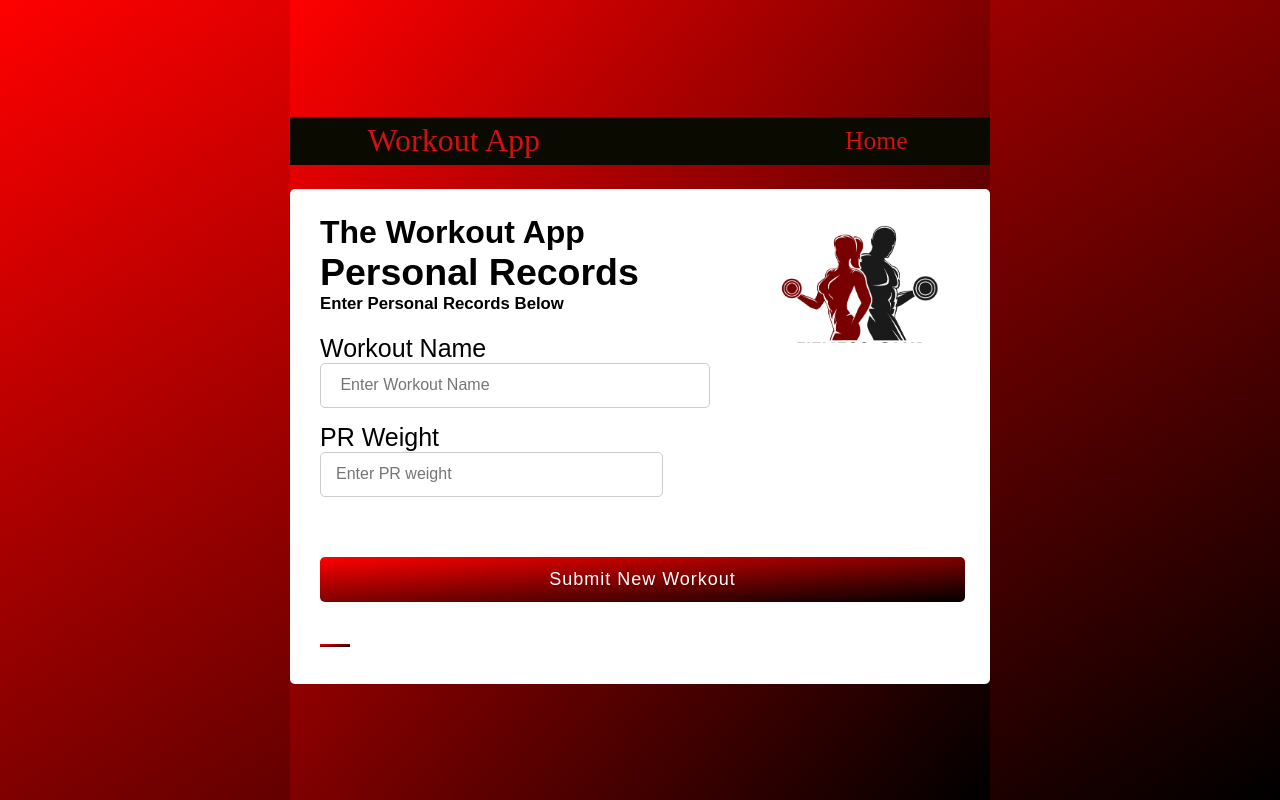
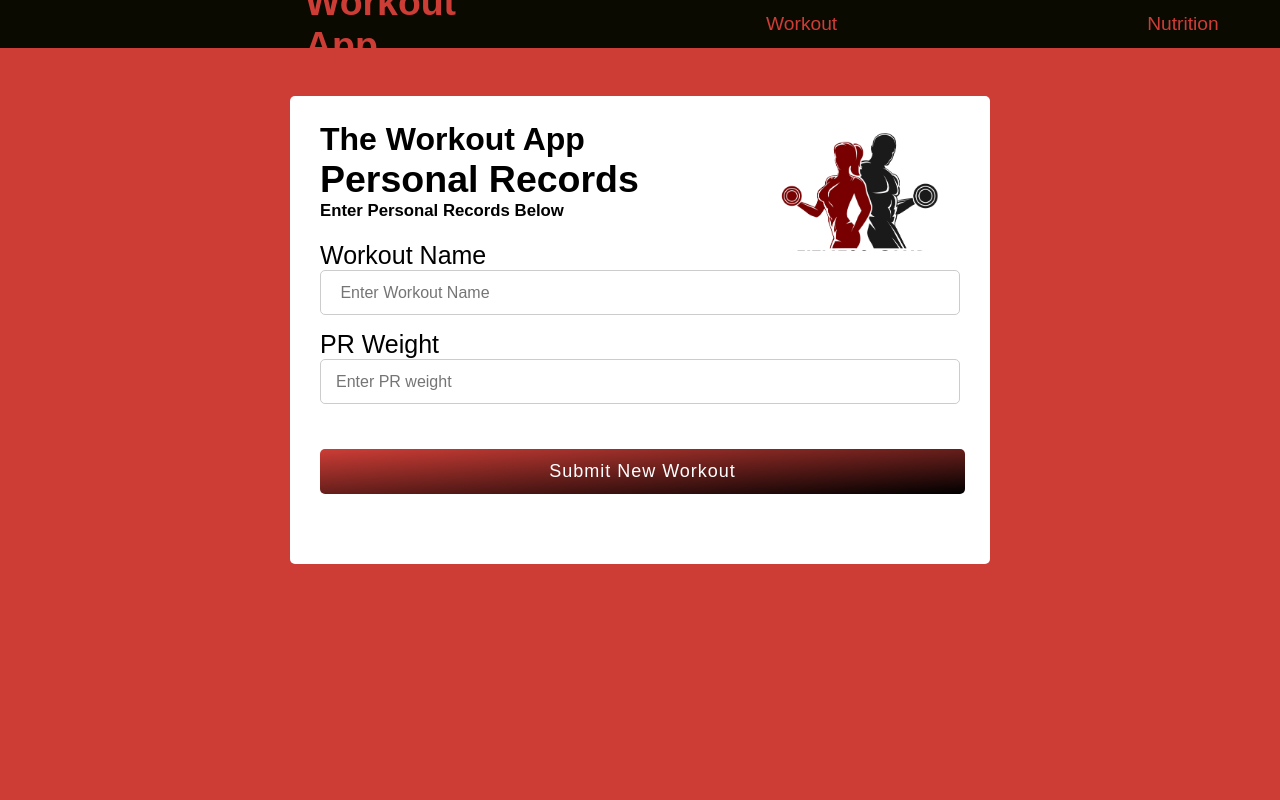
Before and after one commit to CameronJWalker/MyFitnessVault, a Next.js app: page /prlog in a window 1280 px wide. Built offline with nearby package versions, Linux system fonts and the light colour scheme.

Commit message:
minor changes

```diff
--- a/components/navbar.js
+++ b/components/navbar.js
@@ -4,8 +4,11 @@ import Nav from '../styles/Nav.module.css'
 export default function Navbar() {
     return (
         <div className={Nav.bar}>
-            <p>Workout App</p>
-            <Link href="/" className={Nav.homebutton}><p>Home</p></Link>
+            <Link href="/" className={Nav.homebutton}><h3>Workout App</h3></Link>
+            <Link href="/newworkout" className={Nav.homebutton}><p>Workout</p></Link>
+            <Link href="/nutrition" className={Nav.homebutton}><p>Nutrition</p></Link>
+            <Link href="/prlog" className={Nav.homebutton}><p>PR</p></Link>
+
         </div>
     )
 }
--- a/pages/newworkout.jsx
+++ b/pages/newworkout.jsx
@@ -2,7 +2,7 @@ import React, { useState } from 'react';
 
 export default function NewWorkout() {
     const initInputs = {
-        workoutname: "",
+        workoutName: "",
         cOs: "",
         sets: "",
         reps: "",
--- a/pages/nutrition.jsx
+++ b/pages/nutrition.jsx
@@ -3,8 +3,8 @@ import React, { useState } from 'react';
 
 export default function Nutrition() {
     const initInputs = {
-        mealname: "",
-        servsize: "",
+        mealName: "",
+        servSize: "",
         cal: "",
         fat: "",
         carbs: "",
--- a/styles/Nav.module.css
+++ b/styles/Nav.module.css
@@ -1,28 +1,24 @@
 .bar {
-    color: #D01110;
+    color: #fa544c;
     display: flex;
     background-color: #0A0A00;
     height: 6vh;
-    justify-content: center;
     align-items: center;
-    margin-bottom: 3vh;
-  }
-  .bar p {
-    background-color: inherit;
-    font-family: 'Emblema One', cursive;
-    font-size: 2em;
+    margin-bottom: 6vh;
   }
   .homebutton {
     padding: 5px;
     margin-left: 300px;
     font-size: 2em;
-    background-color: inherit;
-    color: #D01110;
+    color: #cd3d36;
     text-decoration: none;
   }
   .homebutton p {
-    font-size: .8em;
+    font-size: .6em;
   }
-  .homebutton:hover {
-    background-image: linear-gradient(to top left, red,black);
+  .homebutton h3:hover {
+    color: #fefefe;
   }
+  .homebutton p:hover {
+    color: #fefefe;
+  }
--- a/styles/globals.css
+++ b/styles/globals.css
@@ -1,6 +1,5 @@
-*,
-*::before,
-*::after {
+*
+ {
   padding: 0;
   margin: 0;
   box-sizing: border-box;
@@ -9,13 +8,13 @@
 
 html,
 body {
-  min-width: 50vw;
+  background-color: #cd3d36;
+  overflow-x: hidden;
+}
+main {
   display: flex;
-  height: 100vh;
   justify-content: center;
   align-items: center;
-  background-image: linear-gradient(to bottom right, red,black);
-  overflow-x: hidden;
 }
 /* button container for Home */
 .button-container {
@@ -28,27 +27,25 @@ body {
 .button-container a button {
   width: 15vw;
   background-color:#0A0A00;
-  color:#D01110;
+  color: #cd3d36;
   border: none;
   margin: 15px;
   border-radius: 15px;
   padding: 4vh;
   font-size: larger;
   font-family: 'Exo 2', sans-serif;
-  box-shadow: 2px 6px 6px #A8BBB0;
 }
 .button-container a button:hover {
-  background-image: linear-gradient(to top left, red,black);
   border: none;
   padding: 2vh;
   border-radius: 15px;
   padding: 4vh;
   font-size: larger;
-  font-family: 'Exo 2', sans-serif;
 }
 
 
 .container{
+
   max-width: 700px;
   width: 100%;
   background: white;
@@ -61,19 +58,7 @@ body {
   font-weight:500;
   position: relative;
 }
-
-.container .title::before{
-  content:'';
-  position: absolute;
-  left: 0;
-  bottom: 0;
-  height: 3px;
-  width: 30px;
-  background-image: linear-gradient(to bottom right, red,black);
-}
-
 .container form .topic-details{
-  display: flex;
   flex-wrap: wrap;
   justify-content:space-between;
   margin: 20px 0 12px 0;
@@ -113,10 +98,10 @@ form .button input{
   font-size: 18px;
   font-weight: 500;
   letter-spacing: 1px;
-  background-image: linear-gradient(to bottom right, red,black);
+  background-image: linear-gradient(to bottom right, #cd3d36,black);
 }
 form .button input:hover{
-  background-image: linear-gradient(to top left, red,black);
+  background-image: linear-gradient(to top left, #cd3d36,black);
 }
 
 .image {
@@ -128,7 +113,7 @@ form .button input:hover{
 }
 
 .card p {
-  color: #D01110;
+  color: #cd3d36;
   display:inline-flex;
   padding: 2vh;
 
```
